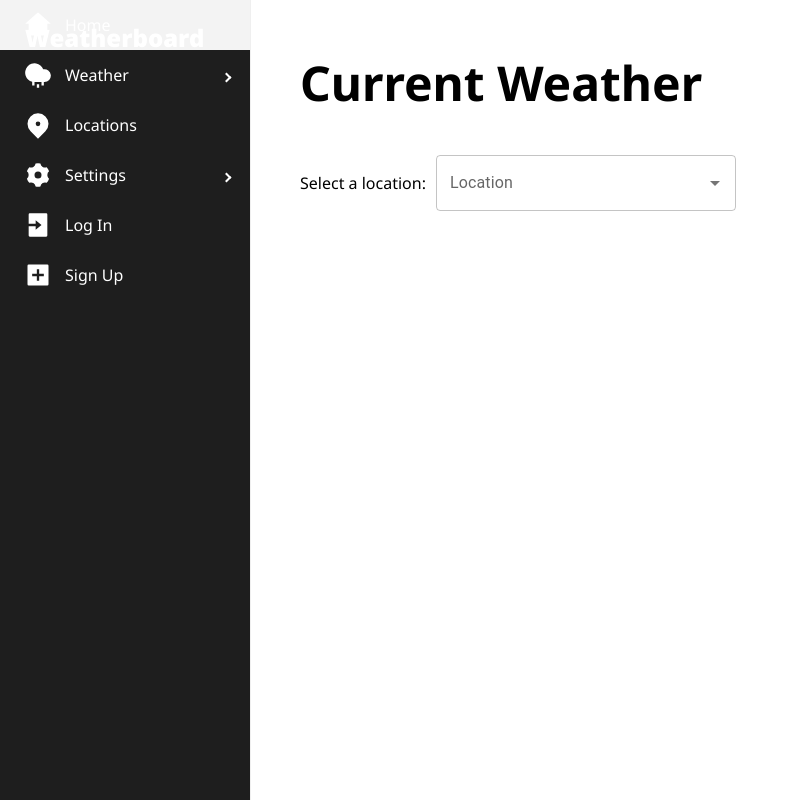
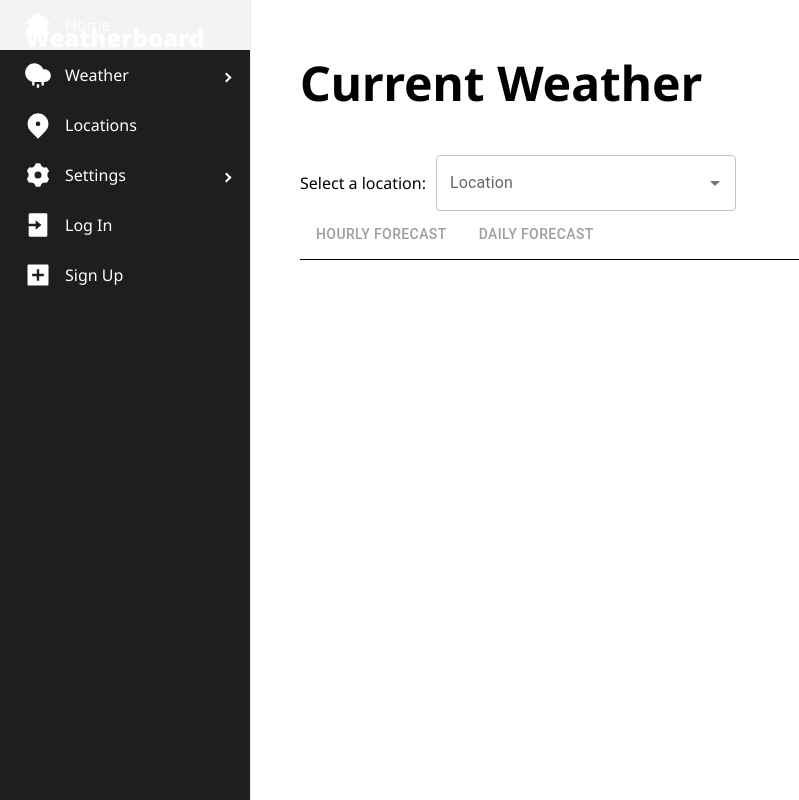
Before and after one commit to patrickjuliano/weatherboard, a React (Create React App) app in the folder client/: page /weather/current in a window 1280 px wide. Shown: the whole page, without its empty margins (0-799 px from the left). Built offline with nearby package versions, Linux system fonts and the light colour scheme.

Commit message:
Add tabs for hourly and daily forecasts

```diff
--- a/client/src/components/CurrentWeather.js
+++ b/client/src/components/CurrentWeather.js
@@ -1,11 +1,12 @@
 import React, {useState, useEffect} from 'react';
 import '../App.css';
 import axios from 'axios';
-import { Autocomplete, Collapse, Divider, List, ListItem, ListItemButton, ListItemText, ListItemIcon, ListSubheader, TextField, Icon, Tooltip } from '@mui/material';
+import { Autocomplete, Collapse, Divider, List, ListItem, ListItemButton, ListItemText, ListItemIcon, ListSubheader, TextField, Icon, Tooltip, Tabs, Tab } from '@mui/material';
 import { WiDaySunny, WiDaySunnyOvercast, WiNightClear, WiNightAltPartlyCloudy, WiCloud, WiCloudy, WiShowers, WiRain, WiThunderstorm, WiSnowflakeCold, WiDust, WiBarometer, WiThermometer, WiHumidity, WiStrongWind, WiCloudyGusts, WiDirectionRight, WiRaindrop, WiWindy, WiWindDeg, WiSprinkle, WiSnow, WiStormWarning } from 'react-icons/wi';
 import { ExpandLess, ExpandMore } from '@mui/icons-material';
 import { IconContext } from 'react-icons';
 import { checkNumber } from '../validation';
+import { Box } from '@mui/system';
 
 const weatherIcons = {
 	'01': {
@@ -37,8 +38,9 @@ const CurrentWeather = (props) => {
 	const [ currentWeatherData, setCurrentWeatherData ] = useState(null);
 	const [ hourlyWeatherData, setHourlyWeatherData ] = useState(null);
 	const [ dailyWeatherData, setDailyWeatherData ] = useState(null);
+	const [ tabIndex, setTabIndex ] = useState(null);
 	const [ open, setOpen ] = useState(Array(25).fill(false));
-	const [ loading, setLoading ] = useState(true);
+	const [ loading, setLoading ] = useState(false);
 	const [ error, setError ] = useState(false);
 
 	const handleClick = (index) => {
@@ -50,13 +52,19 @@ const CurrentWeather = (props) => {
 
 	useEffect(() => {
 		async function fetchData() {
-			try {
-				if (location === null) {
-					setCurrentWeatherData(null);
-					setHourlyWeatherData(null);
-				} else {
-					setLoading(true);
+			let currentTabIndex = tabIndex;
+			if (location === null) {
+				currentTabIndex = null;
+				setTabIndex(currentTabIndex);
+			} else {
+				setLoading(true);
 
+				if (tabIndex === null) {
+					currentTabIndex = 0;
+					setTabIndex(currentTabIndex);
+				}
+
+				try {
 					location.coordinates.lat = checkNumber(location.coordinates.lat);
 					location.coordinates.lon = checkNumber(location.coordinates.lon);
 
@@ -65,15 +73,20 @@ const CurrentWeather = (props) => {
 
 					const { data: hourlyWeather } = await axios.get(`http://localhost:4000/weather/hourly?lat=${location.coordinates.lat}&lon=${location.coordinates.lon}`);
 					setHourlyWeatherData(hourlyWeather);
+				} catch (e) {
+					alert(e);
 				}
+
 				setLoading(false);
-			} catch (e) {
-				alert(e);
-				console.log(e);
 			}
 		}
 		fetchData();
 	}, [ location ]);
+
+	// Set tabIndex to value selected from Tabs component
+	function selectTab(_, value) {
+		setTabIndex(value);
+	}
 
 	// Set location to value selected from Autocomplete component
 	function onInputChange(_, value) {
@@ -94,7 +107,7 @@ const CurrentWeather = (props) => {
 		var content =
 			<div>
 				{
-					hourlyWeatherData &&
+					tabIndex === 0 && hourlyWeatherData &&
 						<IconContext.Provider value={{size: 50}}>
 							<List subheader={<ListSubheader>Hourly Forecast</ListSubheader>} sx={{ width: '100%', maxWidth: 300, bgcolor: 'background.paper' }}>
 								{hourlyWeatherData.slice(0, 25).map((data, index) => (
@@ -107,7 +120,7 @@ const CurrentWeather = (props) => {
 											{open[index] ? <ExpandLess /> : <ExpandMore />}
 										</ListItemButton>
 										<Collapse in={open[index]} timeout='auto' unmountOnExit>
-											<IconContext.Provider value={{className: 'nestedListIcon', color: '#757575', size: 30}}>
+											<IconContext.Provider value={{className: 'nestedListIcon', size: 30 }}>
 												<List component='div'>
 													{'feels_like' in data &&
 														<Tooltip title='Temperature accounting for the human perception of weather' placement='right' arrow >
@@ -230,7 +243,7 @@ const CurrentWeather = (props) => {
 						</IconContext.Provider>
 				}
 				{
-					dailyWeatherData &&
+					tabIndex === 1 && dailyWeatherData &&
 						<p>TODO: DAILY WEATHER</p>
 				}
 			</div>
@@ -242,6 +255,12 @@ const CurrentWeather = (props) => {
 			<div>
 				<p className='selectLabel'>Select a location:</p>
 				<Autocomplete className='selectLocation' defaultValue={location} onChange={onInputChange} options={savedLocations} renderInput={(params) => <TextField {...params} label='Location' />} sx={{width: 300}} filterOptions={(x) => x} />
+				<Box sx={{ borderBottom: 1, borderColor: 'divider' }}>
+					<Tabs value={tabIndex} onChange={selectTab}>
+						<Tab label="Hourly Forecast" disabled={!location} />
+						<Tab label="Daily Forecast" disabled={!location} />
+					</Tabs>
+				</Box>
 			</div>
 			{content}
 		</div>
```
